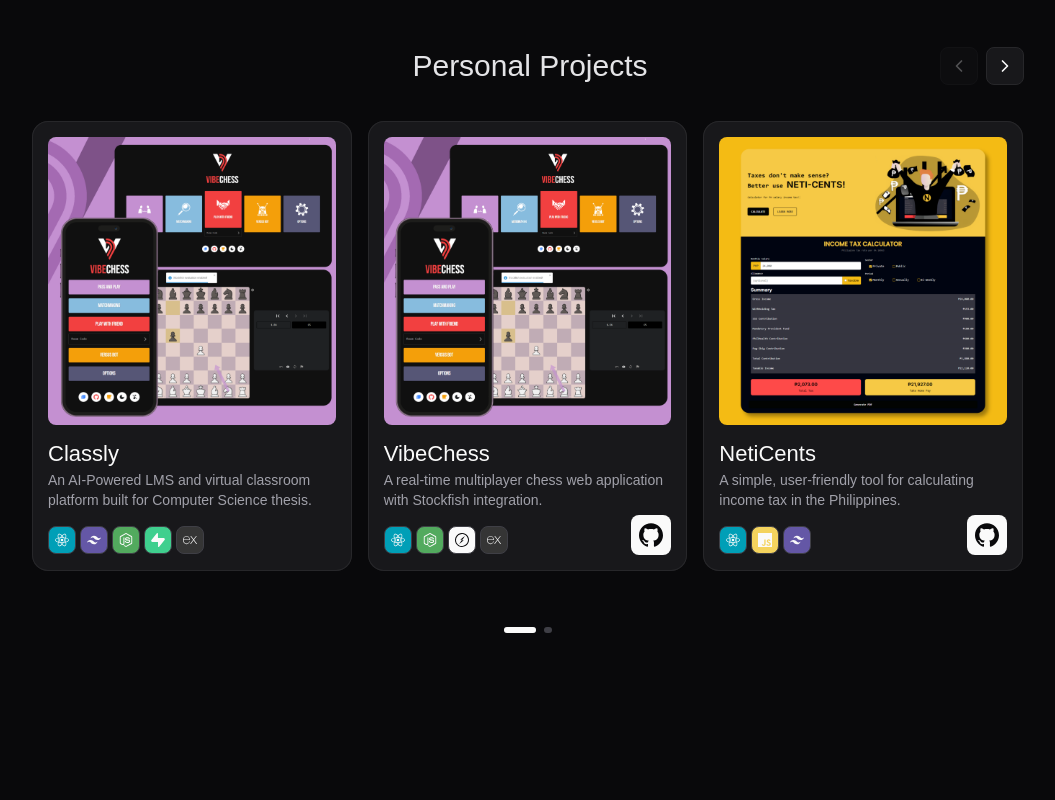
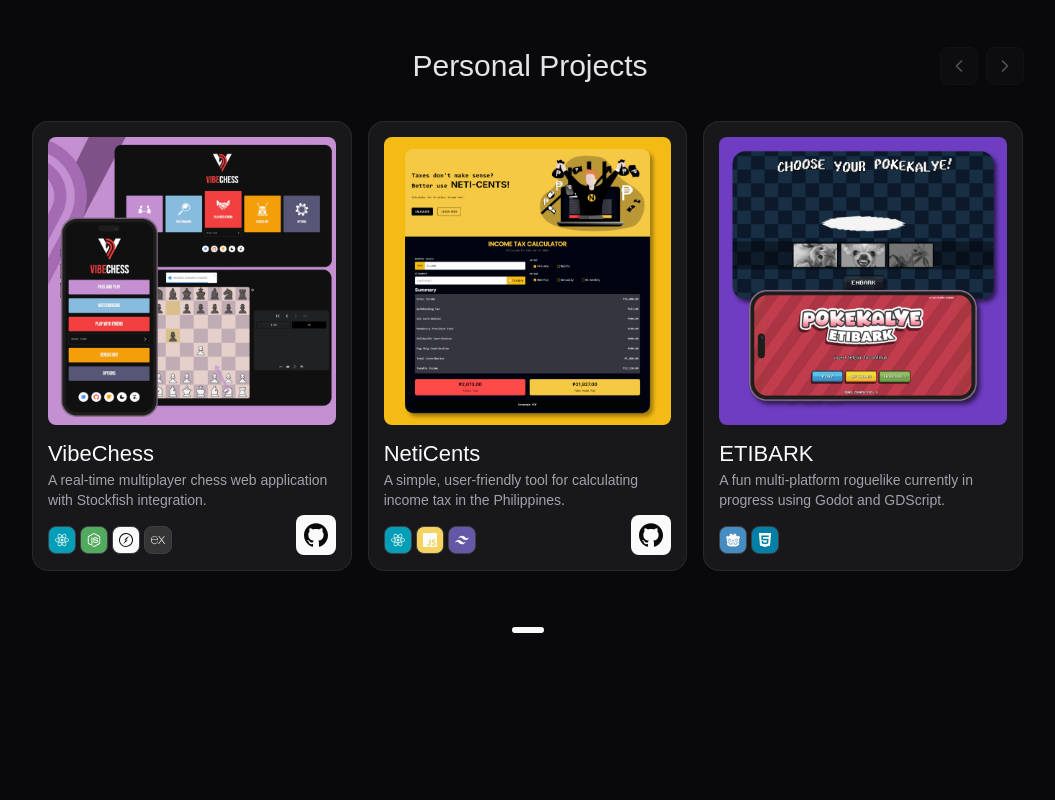
Before and after one commit to nathanielseth/portfolio, a React (Vite) app: page / in a window 1280 px wide. Shown: the part 860-1660 px from the top of the page, without its empty margins (112-1167 px from the left). Built offline with nearby package versions, Linux system fonts and the light colour scheme; a web font is replaced by a local one.

Commit message:
minor tweaks and comment out classly

```diff
--- a/src/components/Chat/ChatButton.jsx
+++ b/src/components/Chat/ChatButton.jsx
@@ -7,6 +7,12 @@
 	role: "assistant",
 	content: "Hey there! Here to answer questions about Seth's work.",
 };
+
+const QUICK_ACTIONS = [
+	"Tell me about Seth's experience",
+	"What technologies does he use?",
+	"Is he currently accepting work?",
+];
 
 const API_ENDPOINT = "https://lucky-night-09d6.nathanielseth-dev.workers.dev";
 const RESUME_PATH = "/portfolio/assets/NathanielSeth_DeLeon_Resume.pdf";
@@ -63,6 +69,8 @@
 	const endRef = useRef(null);
 	const messagesContainerRef = useRef(null);
 
+	const showQuickActions = messages.length === 1;
+
 	useEffect(() => {
 		if (messages.length > 1) {
 			endRef.current?.scrollIntoView({ behavior: "smooth" });
@@ -79,8 +87,9 @@
 		}
 	}, [isOpen, resumeText, isLoadingResume]);
 
-	const sendMessage = useCallback(async () => {
-		const trimmedInput = input.trim();
+	const sendMessage = useCallback(
+		async (messageContent = input) => {
+			const trimmedInput = messageContent.trim();
 			if (!trimmedInput || isLoading) return;
 
 			const userMessage = { role: "user", content: trimmedInput };
@@ -117,7 +126,16 @@
 			} finally {
 				setIsLoading(false);
 			}
-	}, [input, isLoading, messages, resumeText]);
+		},
+		[input, isLoading, messages, resumeText]
+	);
+
+	const handleQuickAction = useCallback(
+		(action) => {
+			sendMessage(action);
+		},
+		[sendMessage]
+	);
 
 	const handleKeyPress = useCallback(
 		(e) => {
@@ -209,7 +227,9 @@
 						className="fixed bottom-24 right-4 left-4 sm:left-auto sm:right-5 z-20 flex flex-col overflow-hidden rounded-2xl border border-zinc-300 dark:border-zinc-700/50 bg-white dark:bg-zinc-900 shadow-2xl w-[calc(100vw-2rem)] sm:w-96 h-[75vh] sm:h-[32rem]"
 					>
 						<div className="flex items-center gap-1 border-b border-zinc-300 dark:border-zinc-700/50 bg-zinc-100 dark:bg-zinc-800 px-5 py-2">
-							<Bot className="h-5 w-5 text-zinc-700 dark:text-zinc-300" />
+							<div className="flex h-4 w-4 items-center justify-center rounded-full bg-zinc-700 dark:bg-zinc-300">
+								<Bot className="h-3 w-3 text-zinc-100 dark:text-zinc-800" />
+							</div>
 							<h3 className="text-base font-semibold text-zinc-900 dark:text-zinc-50">
 								deleb.ai
 							</h3>
@@ -217,7 +237,7 @@
 
 						<div
 							ref={messagesContainerRef}
-							className="flex-1 space-y-3 overflow-y-scroll px-4 py-4 scroll-smooth"
+							className="flex-1 space-y-3 overflow-y-scroll px-4 py-4 scroll-smooth overflow-x-hidden"
 							style={{
 								scrollbarColor: "rgb(161 161 170) transparent",
 								scrollbarWidth: "thin",
@@ -234,6 +254,31 @@
 									</div>
 								</div>
 							)}
+
+							{showQuickActions && !isLoading && (
+								<motion.div
+									className="flex flex-col gap-2 pt-2 items-end"
+									initial={{ opacity: 0, y: -10 }}
+									animate={{ opacity: 1, y: 0 }}
+									transition={{ duration: 0.3 }}
+								>
+									{QUICK_ACTIONS.map((action, i) => (
+										<motion.button
+											key={i}
+											onClick={() => handleQuickAction(action)}
+											className="px-3 py-2 text-xs rounded-xl border border-zinc-300 dark:border-zinc-700 text-zinc-700 dark:text-zinc-300 hover:bg-zinc-100 dark:hover:bg-zinc-800"
+											initial={{ opacity: 0, x: 20 }}
+											animate={{ opacity: 1, x: 0 }}
+											transition={{ delay: i * 0.08 }}
+											whileHover={{ scale: 1.02 }}
+											whileTap={{ scale: 0.98 }}
+										>
+											{action}
+										</motion.button>
+									))}
+								</motion.div>
+							)}
+
 							<div ref={endRef} />
 						</div>
 
@@ -249,9 +294,9 @@
 									className="w-full rounded-xl bg-zinc-100 dark:bg-zinc-800 py-2.5 pl-4 pr-11 text-sm text-zinc-900 dark:text-zinc-100 placeholder-zinc-600 focus:outline-none focus:ring-2 dark:placeholder-zinc-500 dark:focus:outline-none focus:ring-zinc-300 dark:focus:ring-zinc-700"
 								/>
 								<button
-									onClick={sendMessage}
+									onClick={() => sendMessage()}
 									disabled={isLoading || !input.trim()}
-									className="absolute right-2 top-1/2 -translate-y-1/2 p-1 text-zinc-500 dark:text-zinc-400 transition-all hover:scale-110 hover:text-zinc-900 dark:hover:text-zinc-100 active:scale-90 disabled:opacity-30"
+									className="absolute right-2 top-1/2 -translate-y-1/2 p-1 text-zinc-500 dark:text-zinc-400 hover:scale-110 hover:text-zinc-900 dark:hover:text-zinc-100 active:scale-90 disabled:opacity-30 disabled:hover:scale-100 disabled:hover:text-zinc-500 dark:disabled:hover:text-zinc-400"
 									aria-label="Send message"
 								>
 									<SendHorizonal size={20} />
--- a/src/components/Header.jsx
+++ b/src/components/Header.jsx
@@ -11,8 +11,9 @@
 	<motion.path
 		fill="transparent"
 		strokeWidth="3"
-		stroke="#fafafa"
+		stroke="currentColor"
 		strokeLinecap="round"
+		className="stroke-zinc-900 dark:stroke-zinc-100"
 		{...props}
 	/>
 );
--- a/src/components/Navbar.jsx
+++ b/src/components/Navbar.jsx
@@ -131,13 +131,14 @@
 					className={`${className} relative z-30 md:my-0 my-2 ${
 						activeTab === link
 							? "text-zinc-50 dark:text-zinc-50"
-							: "text-zinc-700 dark:text-zinc-400 hover:text-zinc-950 dark:hover:text-zinc-50"
+							: "text-zinc-800 dark:text-zinc-300 hover:text-zinc-950 dark:hover:text-zinc-50"
 					} dark:mix-blend-difference`}
 					onClick={(event) => handleLinkClick(event, link)}
 				>
 					{label}
 				</a>
 			))}
+
 			<motion.div
 				className="active-box"
 				ref={activeBox}
@@ -149,6 +150,7 @@
 						: { type: "spring", stiffness: 500, damping: 35 }
 				}
 			/>
+
 		</nav>
 	);
 };
--- a/src/sections/Projects/ProjectModal.jsx
+++ b/src/sections/Projects/ProjectModal.jsx
@@ -47,11 +47,16 @@
 		}
 		if (isOpen) {
 			document.body.style.overflow = "hidden";
+			document.body.style.paddingRight = `${
+				window.innerWidth - document.documentElement.clientWidth
+			}px`;
 		} else {
 			document.body.style.overflow = "unset";
+			document.body.style.paddingRight = "0px";
 		}
 		return () => {
 			document.body.style.overflow = "unset";
+			document.body.style.paddingRight = "0px";
 		};
 	}, [isOpen]);
 
@@ -103,7 +108,10 @@
 						</button>
 
 						<div className="overflow-y-auto max-h-[90vh] scrollbar-thin">
-							<div className="relative w-full aspect-video bg-black overflow-hidden">
+							<div
+								className="relative w-full aspect-video bg-black overflow-hidden block"
+								style={{ lineHeight: 0, fontSize: 0 }}
+							>
 								{hasVideo && isVideoLoaded ? (
 									<>
 										<iframe
@@ -141,6 +149,7 @@
 											hasVideo ? "cursor-pointer group" : ""
 										}`}
 										onClick={handlePlayClick}
+										style={{ display: "block", lineHeight: 0, fontSize: 0 }}
 									>
 										<div className="absolute inset-0 bg-gradient-to-b from-transparent via-zinc-900/20 to-zinc-900 z-10 pointer-events-none" />
 
@@ -148,6 +157,7 @@
 											src={project.imgSrc}
 											alt={project.title}
 											className="w-full h-full object-cover brightness-75 group-hover:brightness-100 transition-all duration-200"
+											style={{ display: "block", verticalAlign: "bottom" }}
 										/>
 
 										{hasVideo && (
--- a/src/utils/data/projectsData.jsx
+++ b/src/utils/data/projectsData.jsx
@@ -1,4 +1,4 @@
-import { GodotIcon, SocketIoIcon, ExpressIcon, TailwindIcon, JavascriptIcon, ReactIcon, NodeJsIcon, HtmlIcon, SupabaseIcon } from "../../components/Icons/SvgIcons";
+import { GodotIcon, SocketIoIcon, ExpressIcon, TailwindIcon, JavascriptIcon, ReactIcon, NodeJsIcon, HtmlIcon } from "../../components/Icons/SvgIcons";
 
 const createTag = (icon, color, tagName) => ({ label: icon, color, tagName });
 
@@ -6,45 +6,45 @@
 
 const projects = [
 	// PROJECT 1
-	{
-		imgSrc: "/portfolio/images/vc.webp",
-		title: "Classly",
-		description:
-			"An AI-Powered LMS and virtual classroom platform built for Computer Science thesis.",
-		tags: [
-			createTag(
-				<ReactIcon className={iconClassName} />,
-				"bg-[#009FB7] text-zinc-50",
-				"React"
-			),
-			createTag(
-				<TailwindIcon className={iconClassName} />,
-				"bg-[#6457A6] text-zinc-50",
-				"TailwindCSS"
-			),
-			createTag(
-				<NodeJsIcon className={iconClassName} />,
-				"bg-[#52AA5E] text-zinc-50",
-				"Node.js"
-			),
-			createTag(
-				<SupabaseIcon className={iconClassName} />,
-				"bg-[#3fcf8e] text-zinc-50",
-				"Supabase"
-			),
-			createTag(
-				<ExpressIcon className={iconClassName} />,
-				"bg-[#353535] text-zinc-50",
-				"Express.js"
-			),
-		],
-		projectLink: "",
-		codeLink: "",
-		category: "WEB",
-		fullDescription:
-			"I'm making an AI-Powered virtual classroom platform for lessons, assignments, interactive sessions, and real-time class activity. The system keeps students and instructors in sync with live updates, announcements, etc.",
-		videoUrl: null,
-	},
+	// {
+	// 	imgSrc: "/portfolio/images/vc.webp",
+	// 	title: "Classly",
+	// 	description:
+	// 		"An AI-Powered LMS and virtual classroom platform built for Computer Science thesis.",
+	// 	tags: [
+	// 		createTag(
+	// 			<ReactIcon className={iconClassName} />,
+	// 			"bg-[#009FB7] text-zinc-50",
+	// 			"React"
+	// 		),
+	// 		createTag(
+	// 			<TailwindIcon className={iconClassName} />,
+	// 			"bg-[#6457A6] text-zinc-50",
+	// 			"TailwindCSS"
+	// 		),
+	// 		createTag(
+	// 			<NodeJsIcon className={iconClassName} />,
+	// 			"bg-[#52AA5E] text-zinc-50",
+	// 			"Node.js"
+	// 		),
+	// 		createTag(
+	// 			<SupabaseIcon className={iconClassName} />,
+	// 			"bg-[#3fcf8e] text-zinc-50",
+	// 			"Supabase"
+	// 		),
+	// 		createTag(
+	// 			<ExpressIcon className={iconClassName} />,
+	// 			"bg-[#353535] text-zinc-50",
+	// 			"Express.js"
+	// 		),
+	// 	],
+	// 	projectLink: "",
+	// 	codeLink: "",
+	// 	category: "WEB",
+	// 	fullDescription:
+	// 		"I'm making an AI-Powered virtual classroom platform for lessons, assignments, interactive sessions, and real-time class activity. The system keeps students and instructors in sync with live updates, announcements, etc.",
+	// 	videoUrl: null,
+	// },
 	// PROJECT 2
 	{
 		imgSrc: "/portfolio/images/vc.webp",
```
Lines whose indentation alone changed are shown as unchanged.
